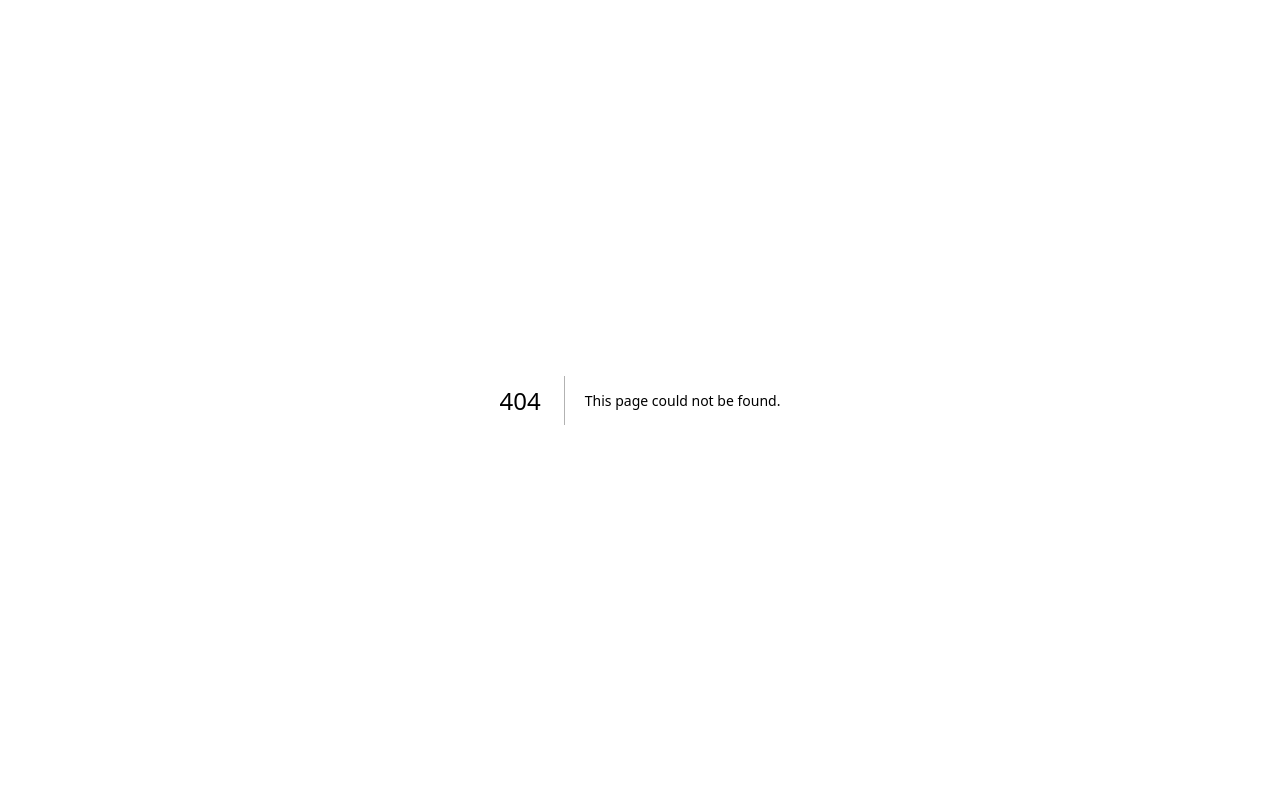
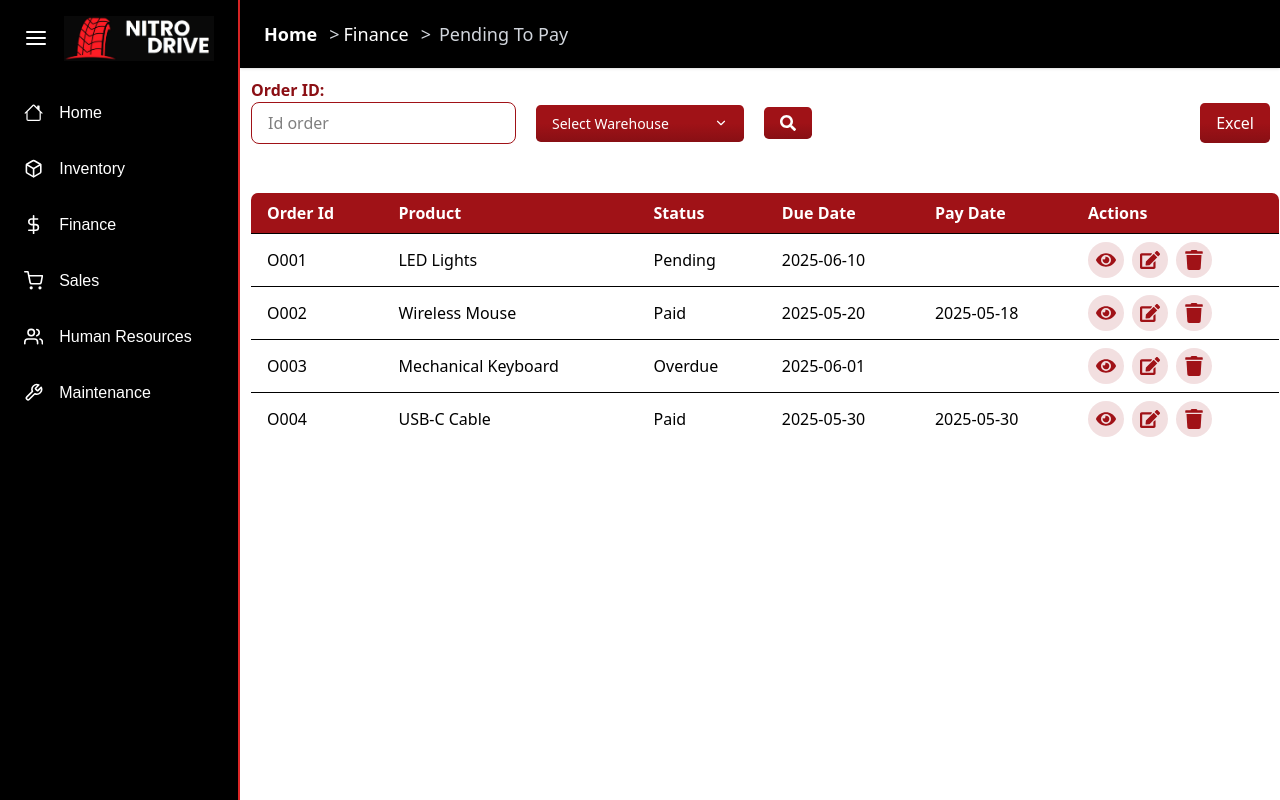
Before and after one commit to Godsha58/nextjs-erp-project-prod, a Next.js app: page /finance/pending-to-pay in a window 1280 px wide. Before the commit this address had no page. Built offline with nearby package versions, Linux system fonts and the light colour scheme.

Commit message:
Creacion de pantalla pending to pay y componentes derivados

```diff
--- /dev/null
+++ b/app/finance/page.module.css
@@ -0,0 +1,22 @@
+.div_busqueda{
+    display: flex;
+    flex-direction: column;
+
+}
+.div_hijo_busqueda{
+    display: flex;
+    flex-direction: row;
+    align-items: center;
+    gap: 20px;
+}
+
+.div_principal{
+    margin-left: 10px;
+    margin-top: 10px;
+}
+
+.div_principal_top{
+    display: flex;
+    justify-content: space-between;
+    padding: 0 10px 0 1px;
+}
--- a/app/finance/page.tsx
+++ b/app/finance/page.tsx
@@ -1,7 +1,27 @@
+"use client";
+
+import {FaArrowRight} from "react-icons/fa";
+import Card from "@/components/Card";
+
+import { useRouter } from 'next/navigation';
+import styles from "./page.module.css";
 export default function FinancePage() {
-    return (
-        <main>
-            <h1>Finance Module</h1>
-        </main>
-    );
+  const router = useRouter();
+
+  return (
+    <main className={`${styles.div_principal}`}>
+      <div className="grid grid-cols-1 md:grid-cols-2 lg:grid-cols-3 gap-4">
+        <Card
+          label="Pending to Pay"
+          buttonLabel={
+            <div className="flex items-center gap-2">
+              <FaArrowRight className="w-4 h-4" />
+              <span>View Details</span>
+            </div>
+          }
+          onButtonClick={() => router.push('/finance/pending-to-pay')}
+        />
+      </div>
+    </main>
+  );
 }
--- /dev/null
+++ b/app/finance/pending-to-pay/page.tsx
@@ -0,0 +1,129 @@
+"use client";
+import Input from "@/components/input";
+import Button from "@/components/Button";
+import Dropdown from "@/components/Dropdown";
+import DynamicTable from "@/components/DynamicTable";
+
+import { useState } from "react";
+import { FaSearch } from "react-icons/fa";
+import styles from "@/app/finance/page.module.css";
+
+export default function PendingToPayPage() {
+  const [description, setDescription] = useState("");
+
+const warehouseOptions = [
+  { label: 'Site 1', value: 'site1' },
+  { label: 'Site 2', value: 'site2' },
+  { label: 'Site 3', value: 'site3' },
+];
+
+const columns = [
+  { key: 'id', label: 'Order Id', type: 'text' },
+  { key: 'Product', label: 'Product', type: 'text' },
+  { key: 'Status', label: 'Status', type: 'text' },
+  { key: 'DueDate', label: 'Due Date', type: 'text' },
+  { key: 'PayDate', label: 'Pay Date', type: 'text' },
+  { key: 'Actions', label: 'Actions', type: 'action' },
+];
+
+const data = [
+  {
+    id: 'O001',
+    OrderId: 'O001',
+    Product: 'LED Lights',
+    Status: 'Pending',
+    DueDate: '2025-06-10',
+    PayDate: '',
+    select: false,
+    active: true,
+  },
+  {
+    id: 'O002',
+    OrderId: 'O002',
+    Product: 'Wireless Mouse',
+    Status: 'Paid',
+    DueDate: '2025-05-20',
+    PayDate: '2025-05-18',
+    select: false,
+    active: false,
+  },
+  {
+    id: 'O003',
+    OrderId: 'O003',
+    Product: 'Mechanical Keyboard',
+    Status: 'Overdue',
+    DueDate: '2025-06-01',
+    PayDate: '',
+    select: false,
+    active: true,
+  },
+  {
+    id: 'O004',
+    OrderId: 'O004',
+    Product: 'USB-C Cable',
+    Status: 'Paid',
+    DueDate: '2025-05-30',
+    PayDate: '2025-05-30',
+    select: false,
+    active: true,
+  },
+];
+
+
+  const handleSubmit = (e: React.FormEvent) => {
+    e.preventDefault();
+    // Aquí podrías manejar el envío del formulario
+  };
+
+
+  return (
+    <main className={`${styles.div_principal}`}>
+      <form onSubmit={handleSubmit}>
+        <div className={`${styles.div_principal_top} flex gap-4 mb-6 items-center`}> {/* Div principal top*/}
+          <div className={`${styles.div_busqueda}flex mb-6 items-center `}> {/* busqueda */}
+            <label className="text-[#8b0f14] font-bold" style={{alignSelf: "flex-start"}}>Order ID:</label>
+            <div className={`${styles.div_hijo_busqueda}`}> {/* Hijo de busqueda Contenedor de input y botón */}
+              <Input
+                name="Search"
+                value={description}
+                onChange={(e) => setDescription(e.target.value)}
+                placeholder="Id order"
+                required
+              />
+              <Dropdown options={warehouseOptions} placeholder="Select Warehouse" />
+              <Button
+                label={
+                  <div className="flex items-center gap-2">
+                    <FaSearch className="w-4 h-4" />
+                  </div>
+                }
+                className="bg-[#a01217] text-white hover:bg-[#8b0f14] transition-colors p-2 w-fit h-fit"
+                onClick={() => alert("Search")}
+              />
+            </div>
+          </div>
+
+          <div className={`${styles.div_busqueda}flex items-end `} > {/* excel */}
+              <Button
+                label={
+                  <div className="flex items-center gap-2">
+
+                    <span> Excel</span>
+                  </div>
+                }
+                className="bg-[#a01217] text-white hover:bg-[#8b0f14] transition-colors p-2 w-fit h-fit"
+                onClick={() => alert("Excel")}
+              />
+
+          </div>
+        </div>
+      </form>
+
+      <DynamicTable
+                    data={data}
+                    columns={columns}
+
+                  />
+    </main>
+  );
+}
--- a/app/inventory/page.tsx
+++ b/app/inventory/page.tsx
@@ -7,7 +7,7 @@ import DynamicTable from '@/components/DynamicTable';
 import styles from './page.module.css';
 
 const columns = [
-  { key: 'select', label: '', type: 'checkbox' },
+  { key: 'select', label: '', type: 'action' },
   { key: 'id', label: 'ID Product', type: 'text' },
   { key: 'name', label: 'Name', type: 'text' },
   { key: 'description', label: 'Description', type: 'text' },
--- a/components/Button.tsx
+++ b/components/Button.tsx
@@ -1,9 +1,10 @@
 'use client';
 
+import React from 'react';
 import styles from '../styles/Button.module.css';
 
 interface ButtonProps {
-  label: string;
+  label: React.ReactNode;
   onClick?: () => void;
   className?: string;
 }
--- /dev/null
+++ b/components/Card.tsx
@@ -0,0 +1,26 @@
+'use client';
+
+import Button from './Button';
+import { ReactNode } from 'react';
+
+interface CardProps {
+  label: string;
+  buttonLabel: string | ReactNode;
+  onButtonClick?: () => void;
+  className?: string;
+}
+
+export default function Card({ label, buttonLabel, onButtonClick, className = '' }: CardProps) {
+  return (
+    <div
+      className={`p-6 w-full max-w-sm transition cursor-pointer text-[#a01217] bg-[#a0121722] rounded-xl hover:bg-[#a0121744] ${className}`}
+    >
+      <h2 className="text-lg font-semibold mb-4">{label}</h2>
+      <Button
+        label={buttonLabel}
+        onClick={onButtonClick}
+        className="bg-white text-[#a01217] px-4 py-2 rounded hover:bg-gray-100 transition"
+      />
+    </div>
+  );
+}
--- a/components/DynamicTable.tsx
+++ b/components/DynamicTable.tsx
@@ -1,5 +1,7 @@
 "use client";
 import { useState } from "react";
+import { FaEye, FaEdit, FaTrash } from "react-icons/fa";
+
 
 type ColumnConfig = {
   key: string;
@@ -21,13 +23,18 @@ type Props = {
   onDataChange?: (updatedData: RowData[]) => void; // opcional para subir cambios de active
 };
 
-export default function DynamicTable({ data: initialData, columns, onSelectedRowsChange, onDataChange }: Props) {
+export default function DynamicTable({
+  data: initialData,
+  columns,
+  onSelectedRowsChange,
+  onDataChange,
+}: Props) {
   const [selectedRows, setSelectedRows] = useState<string[]>([]);
   const [data, setData] = useState<RowData[]>(initialData);
 
   const toggleRow = (rowId: string) => {
     const updated = selectedRows.includes(rowId)
-      ? selectedRows.filter(id => id !== rowId)
+      ? selectedRows.filter((id) => id !== rowId)
       : [...selectedRows, rowId];
 
     setSelectedRows(updated);
@@ -35,7 +42,7 @@ export default function DynamicTable({ data: initialData, columns, onSelectedRow
   };
 
   const toggleActive = (rowId: string) => {
-    const newData = data.map(row => {
+    const newData = data.map((row) => {
       if (row.id === rowId) {
         return { ...row, active: !row.active };
       }
@@ -50,7 +57,12 @@ export default function DynamicTable({ data: initialData, columns, onSelectedRow
       <thead>
         <tr className="bg-[#a01217] text-white">
           {columns.map((col) => (
-            <th key={col.key} className="px-4 py-2 text-left border-b border-black">{col.label}</th>
+            <th
+              key={col.key}
+              className="px-4 py-2 text-left border-b border-black"
+            >
+              {col.label}
+            </th>
           ))}
         </tr>
       </thead>
@@ -62,9 +74,7 @@ export default function DynamicTable({ data: initialData, columns, onSelectedRow
             <tr
               key={idx}
               className={`border-b border-black transition-all ${
-                isSelected
-                  ? "bg-black/10"
-                  : "hover:bg-black/10"
+                isSelected ? "bg-black/10" : "hover:bg-black/10"
               }`}
             >
               {columns.map((col) => (
@@ -86,6 +96,27 @@ export default function DynamicTable({ data: initialData, columns, onSelectedRow
                       />
                       <div className="w-11 h-6 bg-gray-400 peer-focus:outline-none rounded-full peer peer-checked:after:translate-x-full after:content-[''] after:absolute after:top-0.5 after:left-[4px] after:bg-black after:border after:rounded-full after:h-5 after:w-5 after:transition-transform peer-checked:bg-[#a01217]"></div>
                     </label>
+                  ) : col.type === "action" ? (
+                    <div className="flex gap-2">
+                      <button
+                        onClick={() => alert(`Ver fila ${row.id}`)}
+                        className="p-2 text-[#a01217] bg-[#a0121722] rounded-full hover:bg-[#a0121744]"
+                      >
+                        <FaEye className="w-5 h-5" />
+                      </button>
+                      <button
+                        onClick={() => alert(`Editar fila ${row.id}`)}
+                        className="p-2 text-[#a01217] bg-[#a0121722] rounded-full hover:bg-[#a0121744]"
+                      >
+                        <FaEdit className="w-5 h-5" />
+                      </button>
+                      <button
+                        onClick={() => alert(`Eliminar fila ${row.id}`)}
+                        className="p-2 text-[#a01217] bg-[#a0121722] rounded-full hover:bg-[#a0121744]"
+                      >
+                        <FaTrash className="w-5 h-5" />
+                      </button>
+                    </div>
                   ) : (
                     row[col.key]
                   )}
--- /dev/null
+++ b/components/input.tsx
@@ -0,0 +1,46 @@
+"use client";
+
+type InputProps = {
+  label?: string;
+  name: string;
+  value: string;
+  onChange: (e: React.ChangeEvent<HTMLInputElement>) => void;
+  placeholder?: string;
+  type?: string;
+  required?: boolean;
+  disabled?: boolean;
+};
+
+export default function Input({
+  label,
+  name,
+  value,
+  onChange,
+  placeholder = "",
+  type = "text",
+  required = false,
+  disabled = false,
+}: InputProps) {
+  return (
+    <div className="flex flex-col gap-1 ">
+      {label && (
+        <label htmlFor={name} className="text-sm font-medium text-[#a01217]">
+          {label}
+        </label>
+      )}
+      <input
+        id={name}
+        name={name}
+        type={type}
+        value={value}
+        onChange={onChange}
+        placeholder={placeholder}
+        required={required}
+        disabled={disabled}
+        className={`px-4 py-2 border rounded-lg focus:outline-none focus:ring-2
+          ${disabled ? "bg-gray-100 cursor-not-allowed" : "bg-white"}
+          border-[#a01217] focus:ring-[#a01217] text-black`}
+      />
+    </div>
+  );
+}
```
